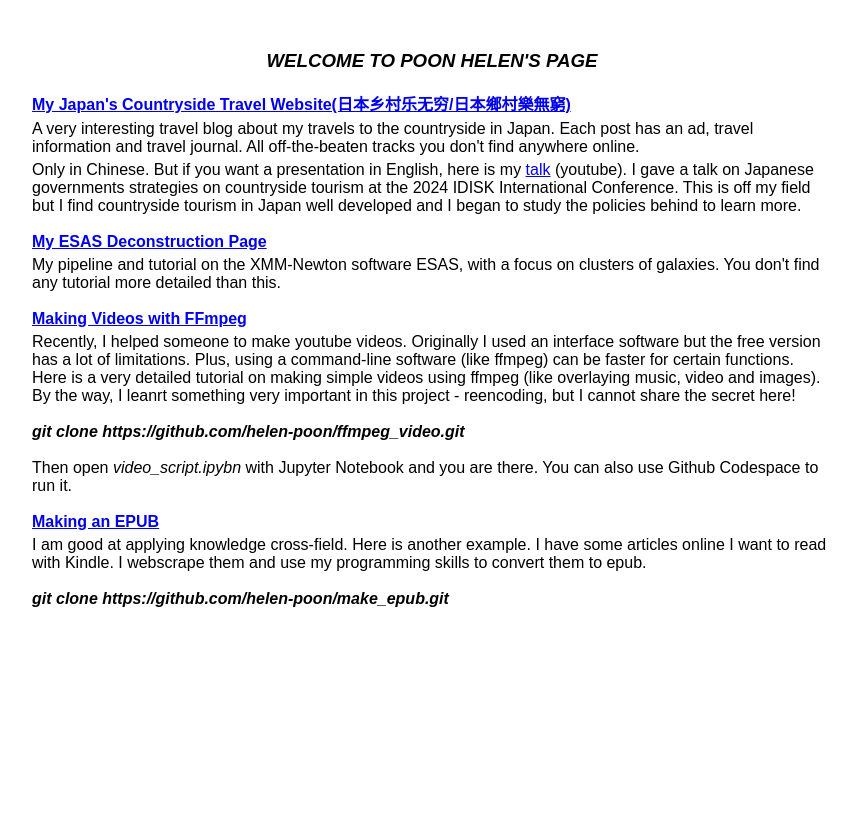
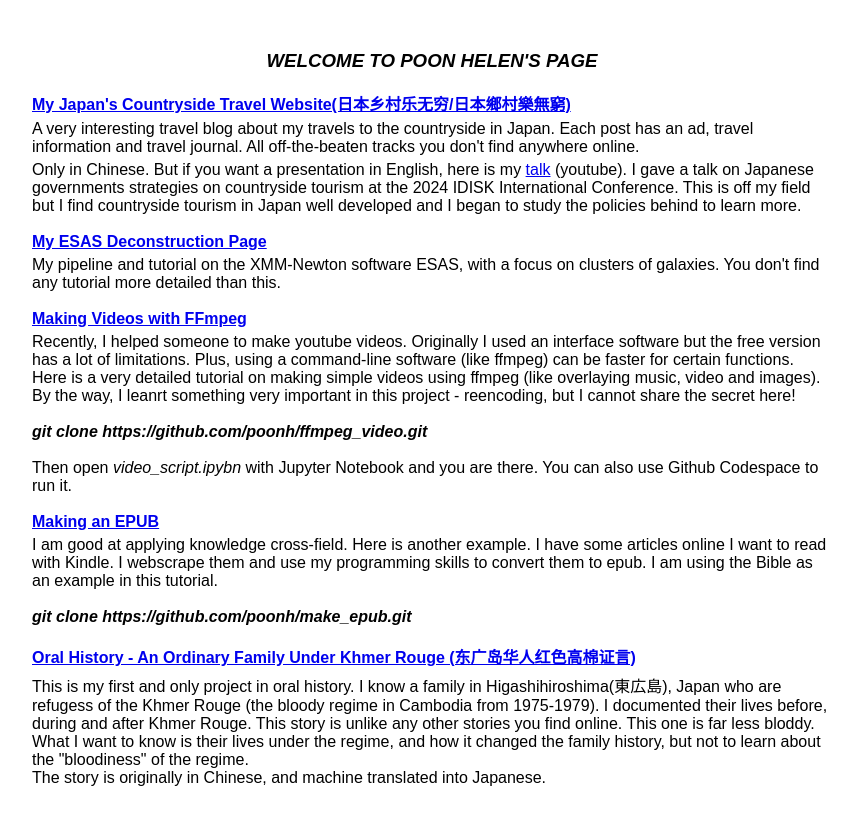
Before and after one commit to poonh/my_site, a plain HTML site: page index.html in a window 1280 px wide. Shown: the whole page, without its empty margins (208-1065 px from the left). Before the commit the page ends 800 px from the top, so only its background shows below. Drawn offline with Linux system fonts and the light colour scheme.

Commit message:
Add files via upload

```diff
--- a/index.html
+++ b/index.html
@@ -34,16 +34,21 @@
    My pipeline and tutorial on the XMM-Newton software ESAS, with a focus on clusters of galaxies. You don't find any tutorial more detailed than this.<br><br>
 
 
-   <b><span style="padding-bottom: 5px; display: inline-block"> <a href ="https://github.com/helen-poon/ffmpeg_video" target=_blank>Making Videos with FFmpeg</a></b><br>
+   <b><span style="padding-bottom: 5px; display: inline-block"> <a href ="https://github.com/poonh/ffmpeg_video" target=_blank>Making Videos with FFmpeg</a></b><br>
    Recently, I helped someone to make youtube videos. Originally I used an interface software but the free version has a lot of limitations. Plus, using a command-line software (like ffmpeg) can be faster for certain functions. Here is a very detailed tutorial on making simple videos using ffmpeg (like overlaying music, video and images). By the way, I leanrt something very important in this project - reencoding, but I cannot share the secret here!<br><br>
 
-   <i><b>git clone https://github.com/helen-poon/ffmpeg_video.git</i></b><br><br>
+   <i><b>git clone https://github.com/poonh/ffmpeg_video.git</i></b><br><br>
    Then open <i>video_script.ipybn</i> with Jupyter Notebook and you are there. You can also use Github Codespace to run it.<br><br>
 
-   <b><span style="padding-bottom: 5px; display: inline-block"><a href ="https://github.com/helen-poon/make_epub" target=_blank>Making an EPUB</a></b><br>
-I am good at applying knowledge cross-field. Here is another example. I have some articles online I want to read with Kindle. I webscrape them and use my programming skills to convert them to epub.<br><br>
+   <b><span style="padding-bottom: 5px; display: inline-block"><a href ="https://github.com/poonh/make_epub" target=_blank>Making an EPUB</a></b><br>
+I am good at applying knowledge cross-field. Here is another example. I have some articles online I want to read with Kindle. I webscrape them and use my programming skills to convert them to epub. I am using the Bible as an example in this tutorial.<br><br>
 
-<i><b>git clone https://github.com/helen-poon/make_epub.git</i></b>
+<i><b>git clone https://github.com/poonh/make_epub.git</i></b><br><br>
+
+<b><span style="padding-bottom: 5px; display: inline-block"><a href ="https://poonh.github.io/kr_saijo/" target=_blank>Oral History - An Ordinary Family Under Khmer Rouge (东广岛华人红色高棉证言)</a></b><br>
+
+This is my first and only project in oral history. I know a family in Higashihiroshima(東広島), Japan who are refugess of the Khmer Rouge (the bloody regime in Cambodia from 1975-1979). I documented their lives before, during and after Khmer Rouge. This story is unlike any other stories you find online. This one is far less bloddy. What I want to know is their lives under the regime, and how it changed the family history, but not to learn about the "bloodiness" of the regime.<br>
+    The story is originally in Chinese, and machine translated into Japanese.<br>
 
 
 
```
